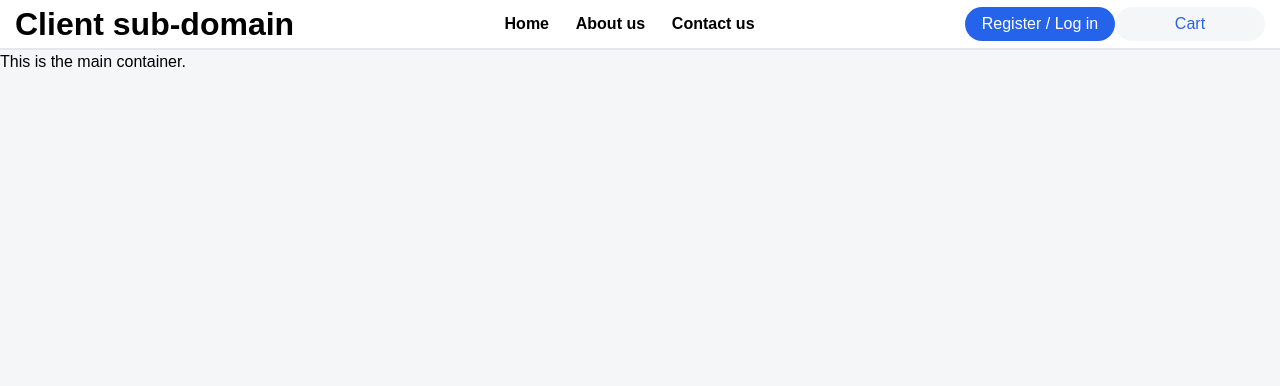
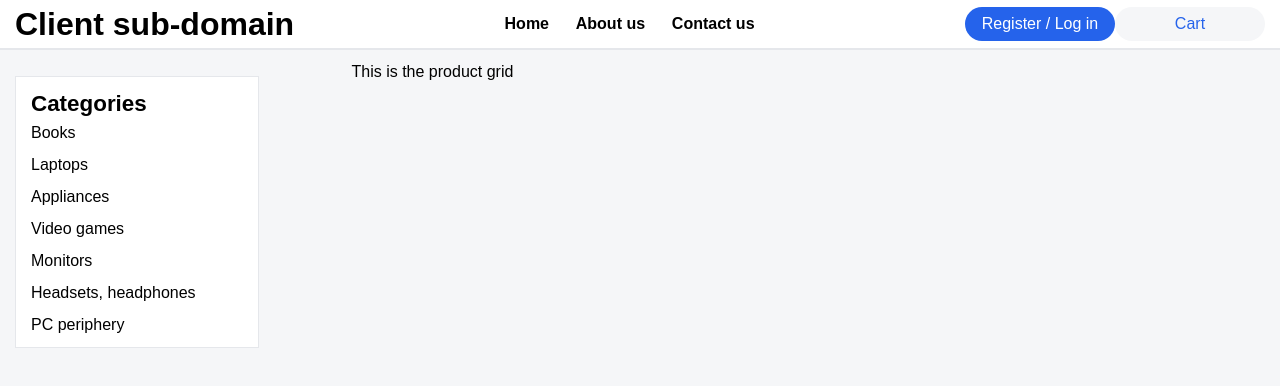
Before and after one commit to LenkoIvanov/CrossDomainStateSharing, a Next.js app in the folder client-approach/: page / in a window 1280 px wide. Shown: the top 386 px of the page. Built offline with nearby package versions, Linux system fonts and the light colour scheme.

Commit message:
feat: create the main layout and style the dummy side navigation

```diff
--- a/client-approach/src/app/layout/header/Header.module.scss
+++ b/client-approach/src/app/layout/header/Header.module.scss
@@ -1,7 +1,7 @@
 .header {
-  height: 50px;
+  height: var(--header-height);
   padding: 10px 15px;
-  background-color: var(--header-background-clr);
+  background-color: var(--secondary-background-clr);
   display: flex;
   align-items: center;
   justify-content: space-between;
--- /dev/null
+++ b/client-approach/src/app/page/Main.module.scss
@@ -0,0 +1,8 @@
+.mainContainer {
+  display: grid;
+  height: calc(100vh - var(--header-height));
+  gap: 2rem;
+  padding: 10px 15px;
+  width: 100%;
+  grid-template-columns: 1fr 3fr;
+}
--- a/client-approach/src/app/page/Main.tsx
+++ b/client-approach/src/app/page/Main.tsx
@@ -1,7 +1,12 @@
+import styles from "./Main.module.scss";
+import ProductGrid from "./ProductGrid/ProductGrid";
+import SideNavigation from "./SideNavigation/SideNavigation";
+
 const Main = () => {
   return (
-    <section>
-      <p>This is the main container.</p>
+    <section className={styles.mainContainer}>
+      <SideNavigation />
+      <ProductGrid />
     </section>
   );
 };
--- /dev/null
+++ b/client-approach/src/app/page/ProductGrid/ProductCard/ProductCard.tsx
@@ -0,0 +1,5 @@
+const ProductCard = () => {
+  return <div></div>;
+};
+
+export default ProductCard;
--- /dev/null
+++ b/client-approach/src/app/page/ProductGrid/ProductGrid.tsx
@@ -0,0 +1,5 @@
+const ProductGrid = () => {
+  return <section>This is the product grid</section>;
+};
+
+export default ProductGrid;
--- /dev/null
+++ b/client-approach/src/app/page/SideNavigation/SideNavigation.module.scss
@@ -0,0 +1,26 @@
+.sideNavigation {
+  background-color: var(--secondary-background-clr);
+  margin-top: 1rem;
+  border: 1px solid var(--border-clr);
+  padding: 10px 15px;
+  height: fit-content;
+  width: 80%;
+}
+
+.navTitle {
+  font-size: 1.4rem;
+}
+
+.categoryList {
+  * {
+    cursor: pointer;
+
+    &:not(:first-child) {
+      margin-top: 0.5rem;
+    }
+
+    &:hover {
+      font-weight: bold;
+    }
+  }
+}
--- /dev/null
+++ b/client-approach/src/app/page/SideNavigation/SideNavigation.tsx
@@ -0,0 +1,20 @@
+import styles from "./SideNavigation.module.scss";
+
+const SideNavigation = () => {
+  return (
+    <nav className={styles.sideNavigation}>
+      <h2 className={styles.navTitle}>Categories</h2>
+      <ul className={styles.categoryList}>
+        <li>Books</li>
+        <li>Laptops</li>
+        <li>Appliances</li>
+        <li>Video games</li>
+        <li>Monitors</li>
+        <li>Headsets, headphones</li>
+        <li>PC periphery</li>
+      </ul>
+    </nav>
+  );
+};
+
+export default SideNavigation;
--- a/client-approach/src/styles/globals.scss
+++ b/client-approach/src/styles/globals.scss
@@ -3,4 +3,6 @@
 
 body {
   background-color: var(--background-clr);
+  display: grid;
+  grid-template-rows: 50px 1fr;
 }
--- a/client-approach/src/styles/tokens.module.scss
+++ b/client-approach/src/styles/tokens.module.scss
@@ -6,12 +6,13 @@
   --blue: #2563eb;
   --dark-blue: #1e4fd8;
 
-
   --primary-clr: var(--blue);
   --primary-clr-hover: var(--dark-blue);
   --background-clr: var(--gray);
-    --header-background-clr: var(--white);
+  --secondary-background-clr: var(--white);
   --border-clr: var(--dark-gray);
   --text-clr: var(--black);
   --text-clr-inverted: var(--white);
+
+  --header-height: 50px;
 }
```
Also changed, not shown: client-approach/src/app/page/ProductGrid/ProductCard/ProductCard.module.scss (added), client-approach/src/app/page/ProductGrid/ProductGrid.module.scss (added). Lines whose indentation alone changed are shown as unchanged.
